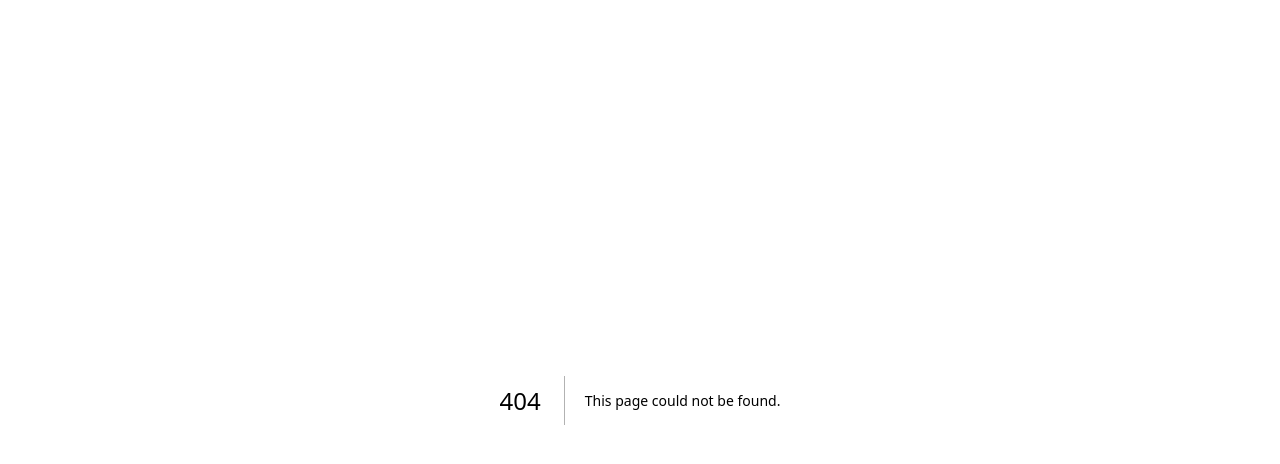
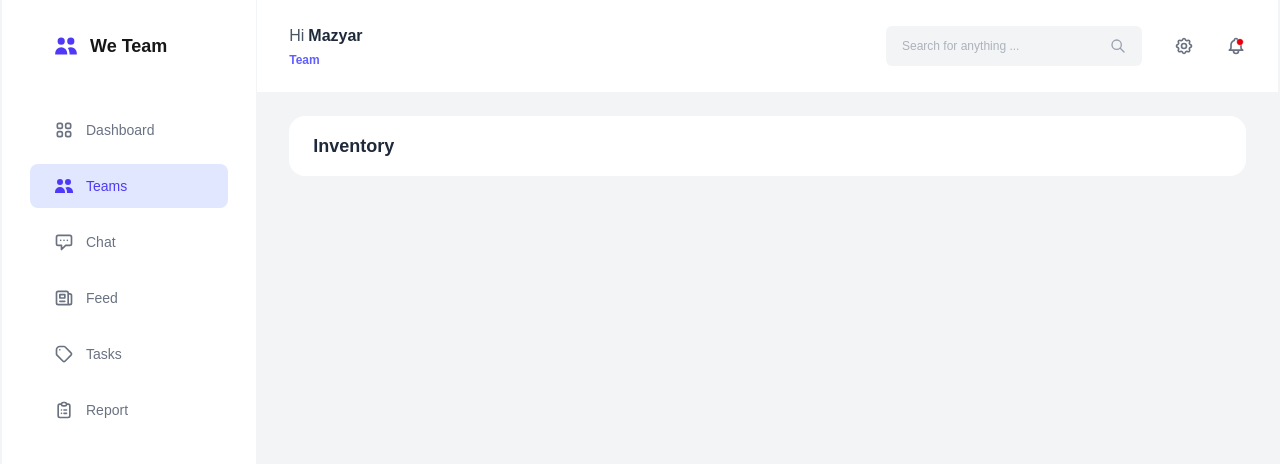
Before and after one commit to PerdanaMain/be-driver-app, a Next.js app: page /admin/inventory in a window 1280 px wide. Before the commit this address had no page. Shown: the top 464 px of the page. Built offline with nearby package versions, Linux system fonts and the light colour scheme.

Commit message:
feat: set up inventory

```diff
--- /dev/null
+++ b/src/app/admin/inventory/page.tsx
@@ -0,0 +1,16 @@
+import React from "react";
+
+const Page = () => {
+  return (
+    <main className="px-8 py-6">
+      {/* attendance */}
+      <div className="bg-white rounded-2xl w-full px-6 py-4 flex items-center text-gray-800 justify-between ">
+        <div className="flex items-center ">
+          <h1 className="text-lg font-semibold">Inventory</h1>
+        </div>
+      </div>
+    </main>
+  );
+};
+
+export default Page;
--- /dev/null
+++ b/src/app/admin/layout.tsx
@@ -0,0 +1,19 @@
+import Sidebar from "@/components/admin/Sidebar";
+import Navbar from "@/components/admin/Navbar";
+export default function Layout({ children }: { children: React.ReactNode }) {
+  return (
+    <>
+      <div className="grid grid-cols-5 max-w-screen-2xl mx-auto border-x-2 border-gray-100">
+        <Sidebar />
+
+        {/* Main */}
+        <div className="col-span-4 bg-gray-100 ">
+          <Navbar />
+          {/* Main Section */}
+          {children}
+        </div>
+        {/* /Main */}
+      </div>
+    </>
+  );
+}
--- a/src/app/admin/page.tsx
+++ b/src/app/admin/page.tsx
@@ -1,18 +1,8 @@
-import Navbar from "@/components/admin/Navbar";
-import Sidebar from "@/components/admin/Sidebar";
 import React from "react";
 
 const Page = () => {
   return (
-    <div className="grid grid-cols-5 max-w-screen-2xl mx-auto border-x-2 border-gray-100">
-      <Sidebar />
-
-      {/* Main */}
-      <div className="col-span-4 bg-gray-100 ">
-        <Navbar />
-
-        {/* Main Section */}
-        <section className="px-8 py-6">
+    <main className="px-8 py-6">
       {/* attendance */}
       <div className="bg-white rounded-2xl w-full px-6 py-4 flex items-center text-gray-800 justify-between ">
         <div className="flex items-center ">
@@ -150,9 +140,7 @@ const Page = () => {
                 </svg>
               </span>
               <div className="">John Doe</div>
-                  <div className="text-xxs text-gray-400 mt-1">
-                    Web Developer
-                  </div>
+              <div className="text-xxs text-gray-400 mt-1">Web Developer</div>
             </div>
             <div
               className="relative aspect-square rounded-2xl bg-white flex justify-center items-center flex-col text-gray-500 text-sm
@@ -236,9 +224,7 @@ const Page = () => {
                 </svg>
               </span>
               <div className="">Jane Doe</div>
-                  <div className="text-xxs text-gray-400 mt-1">
-                    Visual Designer
-                  </div>
+              <div className="text-xxs text-gray-400 mt-1">Visual Designer</div>
             </div>
           </div>
           <div className="grid grid-cols-5 gap-x-4 mt-6 ">
@@ -266,21 +252,14 @@ const Page = () => {
                   </span>
                 </div>
                 <div className="px-6 pt-10 pb-6 h-72">
-                      <img
-                        src="images/chart.jpg"
-                        className=""
-                        alt=""
-                        srcSet=""
-                      />
+                  <img src="images/chart.jpg" className="" alt="" srcSet="" />
                 </div>
               </div>
             </div>
             {/* /activities */}
             {/* meetings */}
             <div className="col-span-2">
-                  <div className="font-semibold text-xs">
-                    Today meetings (3)
-                  </div>
+              <div className="font-semibold text-xs">Today meetings (3)</div>
               <div className="mt-4 flex flex-col space-y-4 overflow-hidden h-72 overflow-y-auto no-scrollbar">
                 <div className="bg-white rounded-2xl p-5 flex space-x-4">
                   <div className="flex w-10 h-10  text-center items-center justify-center bg-purple-600 rounded-full text-white text-xs">
@@ -363,9 +342,7 @@ const Page = () => {
                     ET
                   </div>
                   <div className="flex-1">
-                        <div className="text-sm text-gray-500">
-                          Email template
-                        </div>
+                    <div className="text-sm text-gray-500">Email template</div>
                     <div className="text-xxs text-gray-400 mt-1">
                       3.00 pm - 4.00 pm
                     </div>
@@ -415,9 +392,7 @@ const Page = () => {
                 />
               </span>
               <div className="font-semibold">John Doe</div>
-                  <div className="text-xxs text-gray-400 mt-1.5">
-                    Web Developer
-                  </div>
+              <div className="text-xxs text-gray-400 mt-1.5">Web Developer</div>
             </div>
           </div>
           <div className="w-full mt-10">
@@ -444,9 +419,7 @@ const Page = () => {
               </span>
               <div className="flex-1">
                 <div className="font-semibold text-sm">Martin Lucas</div>
-                    <div className="text-xxs text-gray-400 mt-1">
-                      Team Manager
-                    </div>
+                <div className="text-xxs text-gray-400 mt-1">Team Manager</div>
               </div>
               <a href="#" className="text-gray-500 hover:text-indigo-500">
                 <svg
@@ -478,10 +451,7 @@ const Page = () => {
         {/* /profile */}
       </section>
       {/* /Main Section */}
-        </section>
-      </div>
-      {/* /Main */}
-    </div>
+    </main>
   );
 };
 
```
Lines whose indentation alone changed are shown as unchanged.
